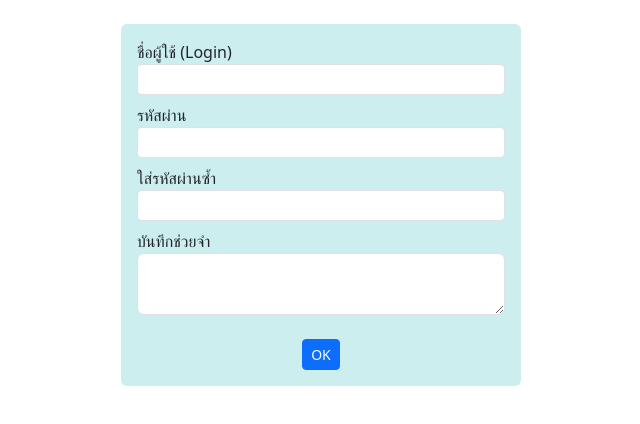
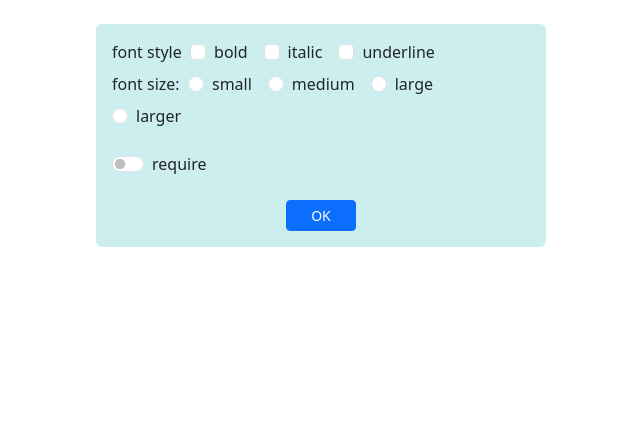
Before and after one commit to kkbp27/app1, a React (Create React App) app: page / in a window 1280 px wide. Shown: the top 424 px of the page, without its empty margins (319-959 px from the left). Built offline with nearby package versions, Linux system fonts and the light colour scheme.

Commit message:
Add form-check.js
Add form-check.js

```diff
--- a/src/App.js
+++ b/src/App.js
@@ -1,7 +1,7 @@
 import React from 'react';
-import FormSearch from './form-search';
-import FormText from './form-text';
+
+import FormCheck from './form-check';
 export function App(){
-    return <FormText/>
+    return <FormCheck/>
 }
 export default App
--- /dev/null
+++ b/src/form-check.js
@@ -0,0 +1,82 @@
+import React from "react";
+
+export default function FormCheck() {
+    const switchReq = React.useRef()
+    const styles = ['bold', 'italic', 'underline']
+    const sizes = ['small', 'medium', 'large', 'larger']
+    let checkedStyles = []
+    let checkedSize = ''
+
+    const onChangeCheck = (event) => {
+        let checked = event.target.checked
+        let value = event.target.value
+        let idx = checkedStyles.indexOf(value)
+        if (checked && idx === -1) {
+            checkedStyles.push(value)
+        } else {
+            checkedStyles.splice(idx, 1)
+        }
+    }
+
+    const onChangeRadio = (event) => {
+        checkedSize = event.target.value
+    }
+
+    const onClickButton = () => {
+        if (switchReq.current.checked) {
+            if (checkedStyles.length === 0) {
+                alert('Please select style')
+                return
+            } else if (checkedSize === '') {
+                alert('Please select Size')
+                return
+            }
+        }
+        let msg = 'selected style(s): ' + checkedStyles.join(', ')
+        msg += '\nselected size: ' + checkedSize
+        alert(msg)
+    }
+
+    return (
+        <div className="mt-4 mx-auto p-3 rounded"
+            style={{ width: '450px', background: '#cee' }}
+        >
+            <form>
+                <span>font style</span>&nbsp;&nbsp;
+                {
+                    styles.map((st, i) => {
+                        return (
+                            <div className="form-check form-check-inline mb-2">
+                                <input type="checkbox" id={'check' + i} name="fontSize" value={st}
+                                    className="form-check-input" onChange={onChangeCheck} />
+                                <label htmlFor={'check' + i} className="form-check-label">{st}</label>
+                            </div>
+                        )
+                    })
+                }
+                <br />
+                <span>font size:</span>&nbsp;&nbsp;
+                {
+                    sizes.map((sz, i) => {
+                        return(
+                        <div className="form-check form-check-inline mb-2">
+                            <input type="radio" id={'radio'+ i} name="fontSize" value={sz}
+                                className="form-check-input" onChange={onChangeRadio} />
+                            <label htmlFor={'radio'+ i} className="form-check-label">{sz}</label>
+                        </div>
+                    )})
+                }
+                <div className="form-check form-switch mt-3">
+                    <input type="checkbox" id="sw" value="require"
+                        className="form-check-input" ref={switchReq} />
+                    <label htmlFor="sw" className="form-check-label">require</label>
+                </div>
+                <div className="text-center mt-4 ">
+                    <button type="button" className="btn btn-sm px-4 btn-primary"
+                        onClick={onClickButton}>OK
+                    </button>
+                </div>
+            </form >
+        </div >
+    )
+}
```
